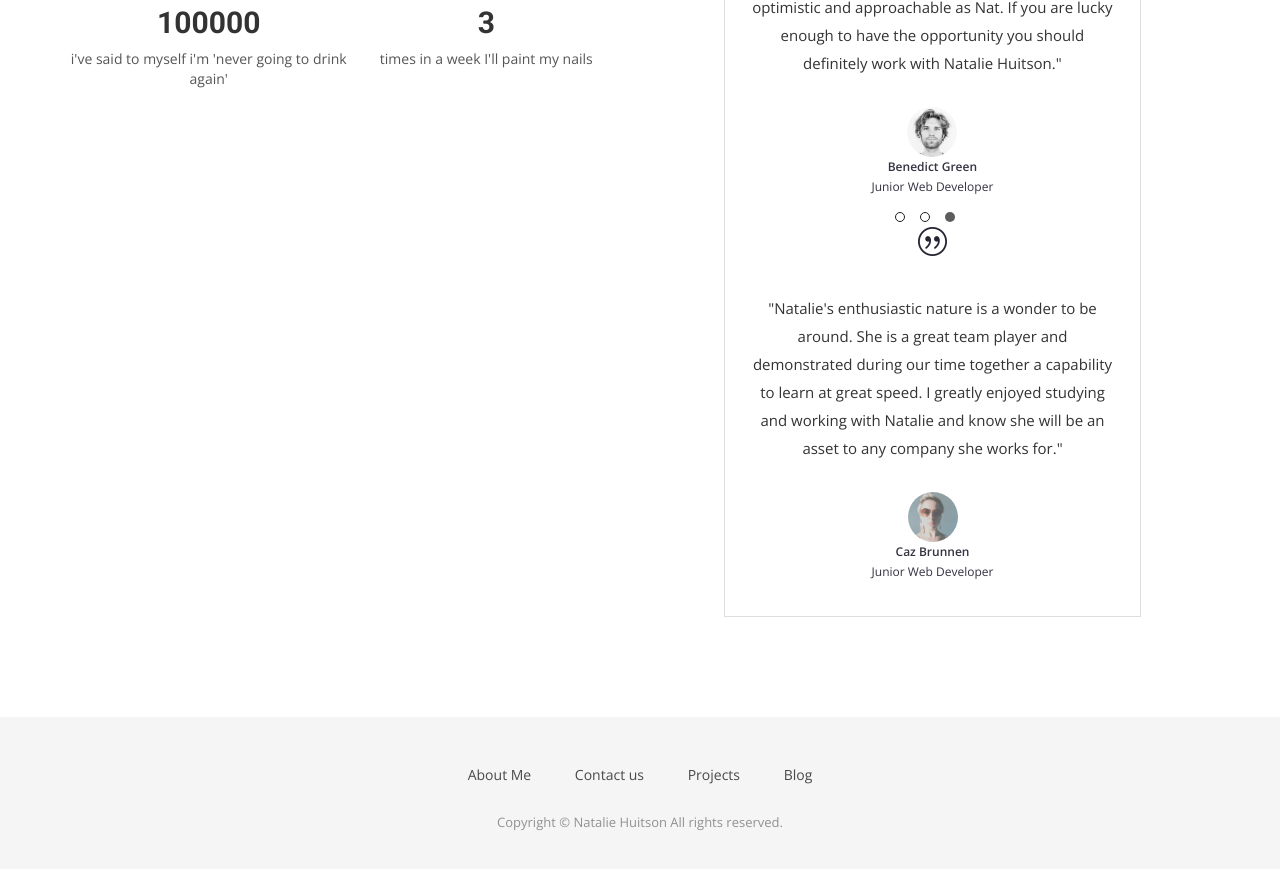
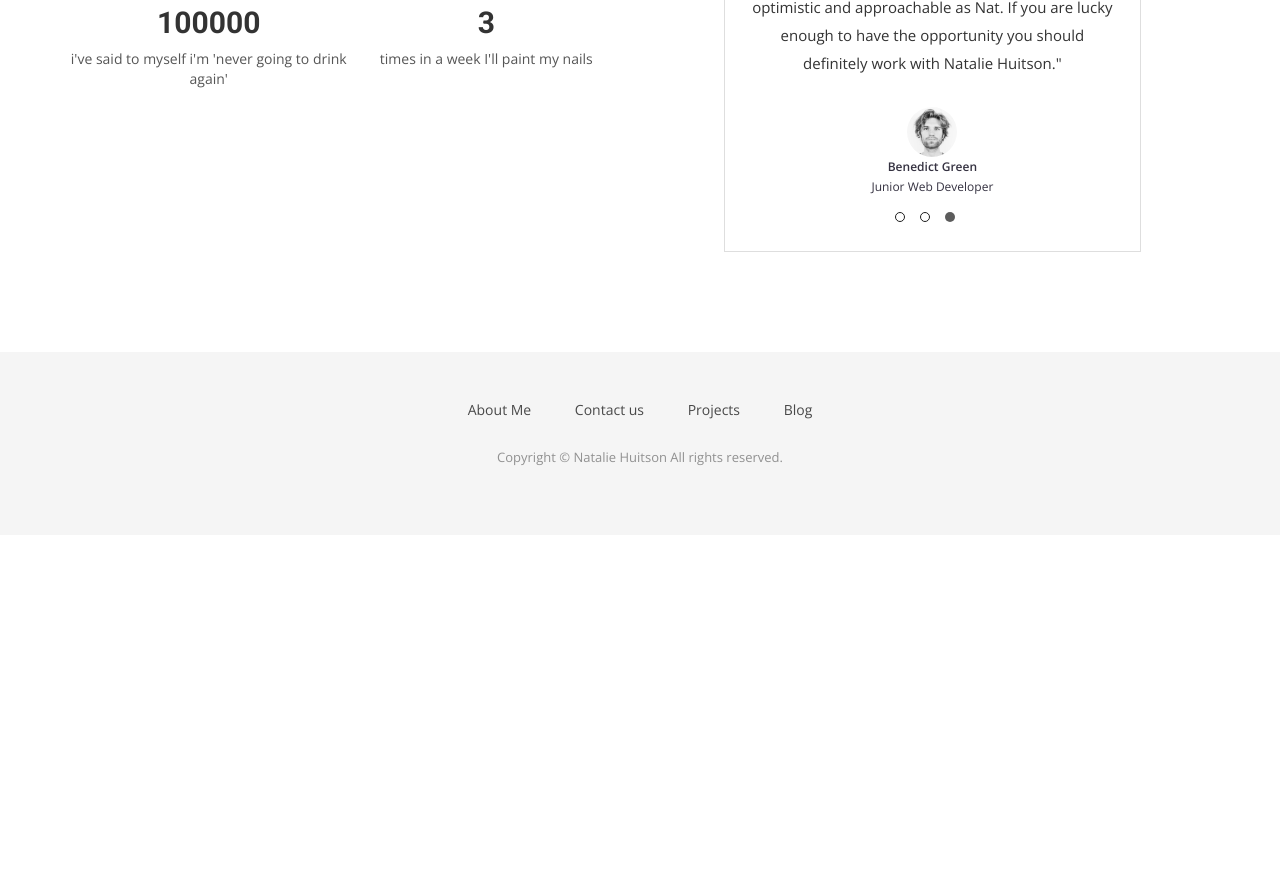
Before and after one commit to Nattie87/Nattie87.github.io, a Jekyll site: the page built from index.html, in a window 1280 px wide and 900 px high, scrolled down 3765 px. Shown: the top 869 px of the window. Built offline with Jekyll 4.4.1, drawn with Linux system fonts in a browser that asks for light colours; nearby versions of some CDN libraries; some web fonts are replaced; after the commit the page ends 4300 px from its top, so only the background shows below that.

Commit message:
references

```diff
--- a/index.html
+++ b/index.html
@@ -225,7 +225,7 @@ permalink: /
             </div>
           </div>
           <div>
-            <img src="img/cotation.png" alt="IMG">
+            <!-- <img src="img/cotation.png" alt="IMG">
             <p>"Natalie's enthusiastic nature is a wonder to be around. She is a great team player and demonstrated during our time together a capability to learn at great speed. I greatly enjoyed studying and working with Natalie and know she will be an asset to any company she works for."</p>
             <div class="user">
               <img class="caz" src="img/caz.jpg" alt="Pepole">
@@ -233,7 +233,7 @@ permalink: /
             </div>
           </div>
         </div>
-      </div>
+      </div> -->
             <!-- <div>
             <img src="img/cotation.png" alt="IMG">
             <p>"This Company created an e-commerce site with the tools to make our business a success, with innovative ideas we feel that our site has unique elements that make us stand out from the crowd."</p>
```
